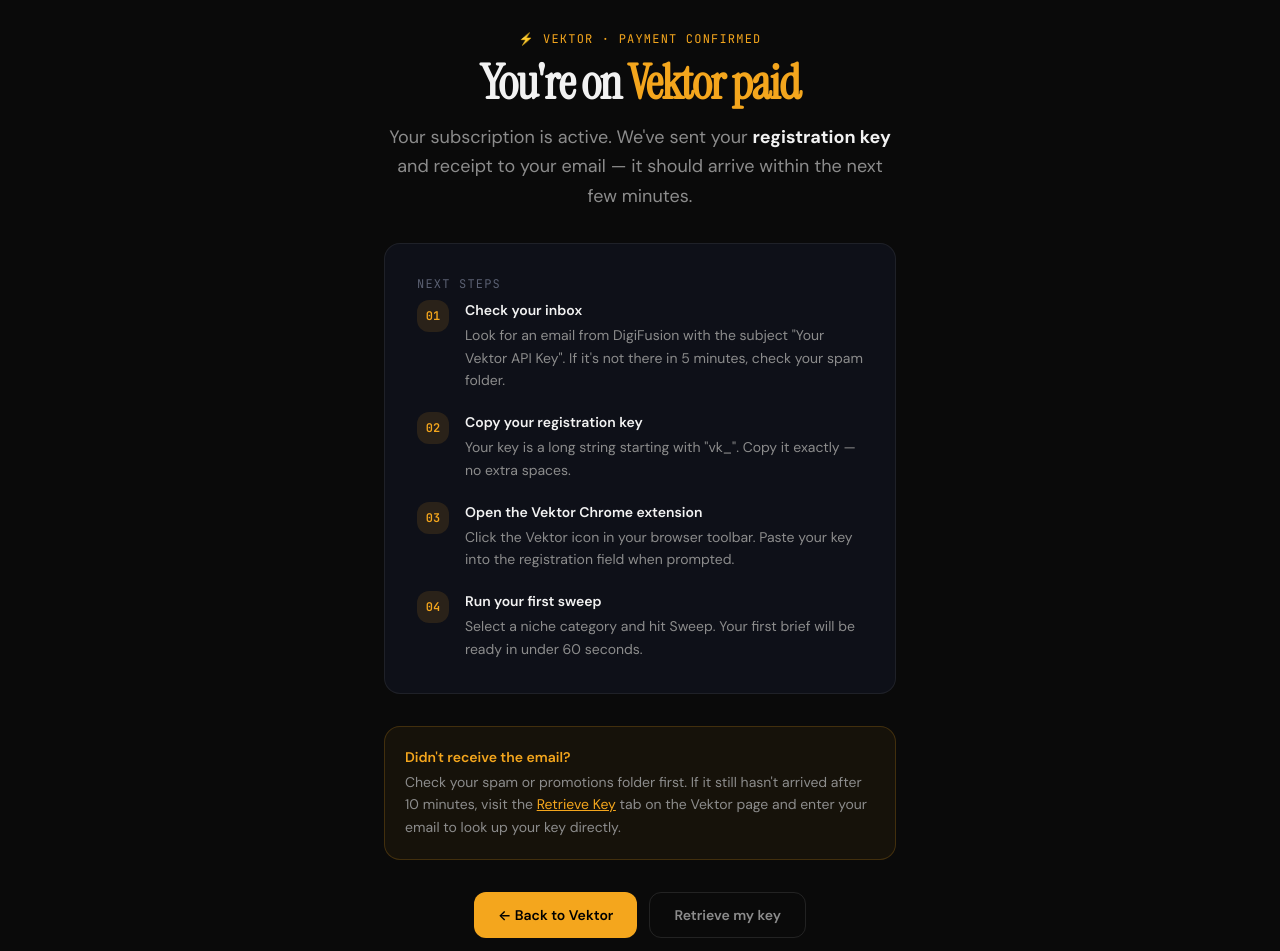
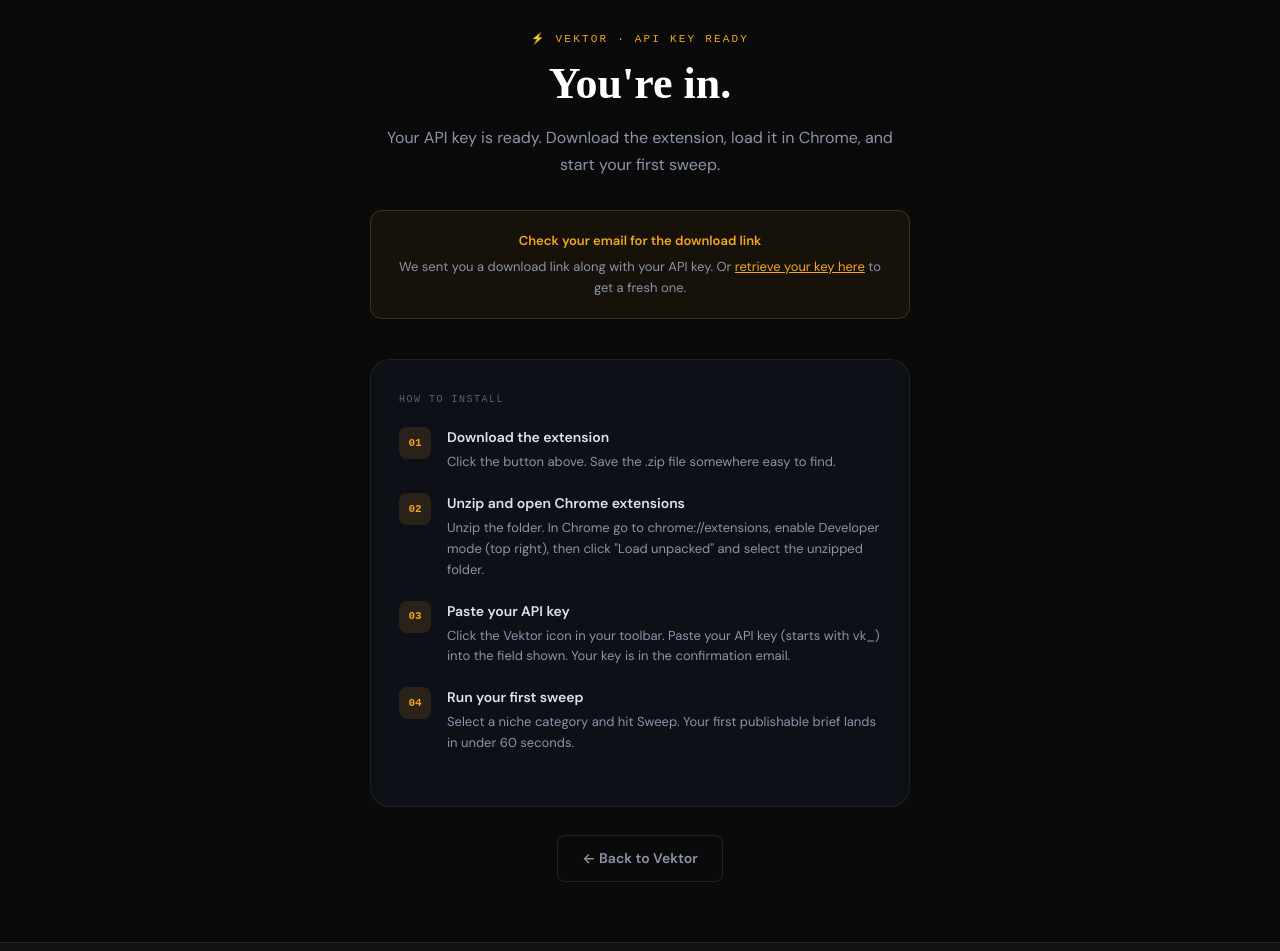
Before and after one commit to TheLionKing7/digifusion, a Next.js app: page /products/vektor/success in a window 1280 px wide. Shown: the part 141-1092 px from the top of the page. Built offline with nearby package versions, Linux system fonts and the light colour scheme.

Commit message:
integrate download of vektor

```diff
--- a/app/products/vektor/success/page.tsx
+++ b/app/products/vektor/success/page.tsx
@@ -1,98 +1,127 @@
+'use client';
+
 import Link from 'next/link';
+import { useSearchParams } from 'next/navigation';
+import { Suspense } from 'react';
 
-export const metadata = {
-  title: 'Payment Confirmed — Vektor',
-  description: 'Your Vektor subscription is active. Check your email for your registration key.',
-};
+const VEKTOR_API = 'https://vektor-xr-1.onrender.com';
 
-interface Props {
-  searchParams: Promise<{ plan?: string; ref?: string }>;
-}
-
-export default async function VektorSuccessPage({ searchParams }: Props) {
-  const { plan } = await searchParams;
-  const planLabel = plan === 'pro' ? 'Pro' : plan === 'solo' ? 'Solo' : 'paid';
+function VektorSuccessContent() {
+  const params    = useSearchParams();
+  const plan      = params.get('plan') || '';
+  const apiKey    = params.get('key')  || '';
+  const planLabel = plan === 'pro' ? 'Pro' : plan === 'solo' ? 'Solo' : plan === 'free' ? 'Free' : '';
+  const isFree    = !plan || plan === 'free';
+  const downloadHref = apiKey
+    ? `${VEKTOR_API}/auth/download?key=${encodeURIComponent(apiKey)}`
+    : null;
 
   return (
     <div style={{ minHeight: '80vh', display: 'flex', alignItems: 'center', justifyContent: 'center', padding: '60px 24px' }}>
-      <div className="text-center max-w-lg mx-auto">
+      <div style={{ textAlign: 'center', maxWidth: 540, width: '100%', margin: '0 auto' }}>
 
         {/* Icon */}
-        <div className="w-20 h-20 rounded-full mx-auto mb-8 flex items-center justify-center"
-          style={{ background: 'rgba(244,166,29,0.12)', border: '1px solid rgba(244,166,29,0.3)' }}>
+        <div style={{ width: 80, height: 80, borderRadius: '50%', margin: '0 auto 32px', display: 'flex', alignItems: 'center', justifyContent: 'center', background: 'rgba(244,166,29,0.12)', border: '1px solid rgba(244,166,29,0.3)' }}>
           <svg width="36" height="36" viewBox="0 0 24 24" fill="none" stroke="#f4a61d" strokeWidth="2.5" strokeLinecap="round" strokeLinejoin="round">
             <polyline points="20 6 9 17 4 12" />
           </svg>
         </div>
 
         {/* Heading */}
-        <p className="text-xs font-mono tracking-widest uppercase mb-3" style={{ color: '#f4a61d' }}>
-          ⚡ Vektor · Payment Confirmed
+        <p style={{ fontFamily: 'DM Mono,monospace', fontSize: 11, letterSpacing: '0.2em', textTransform: 'uppercase', color: '#f4a61d', marginBottom: 12 }}>
+          ⚡ Vektor · {isFree ? 'API Key Ready' : 'Payment Confirmed'}
         </p>
-        <h1 className="font-serif text-4xl md:text-5xl font-bold tracking-tight text-foreground mb-4">
-          You&apos;re on <span style={{ color: '#f4a61d' }}>Vektor {planLabel}</span>
+        <h1 style={{ fontFamily: 'Playfair Display,serif', fontSize: 'clamp(28px,5vw,44px)', fontWeight: 700, lineHeight: 1.1, color: '#fff', marginBottom: 16 }}>
+          {isFree ? "You're in." : <>You&apos;re on <span style={{ color: '#f4a61d' }}>Vektor {planLabel}</span></>}
         </h1>
-        <p className="text-lg text-muted leading-relaxed mb-8">
-          Your subscription is active. We&apos;ve sent your <strong className="text-foreground">registration key</strong> and receipt to your email — it should arrive within the next few minutes.
+        <p style={{ fontSize: 16, color: '#8b94a8', lineHeight: 1.7, marginBottom: 32 }}>
+          {isFree
+            ? 'Your API key is ready. Download the extension, load it in Chrome, and start your first sweep.'
+            : `Your ${planLabel} subscription is active. Download the extension below — your API key and receipt are also on the way to your inbox.`}
         </p>
 
+        {/* Download CTA — primary action */}
+        {downloadHref ? (
+          <div style={{ marginBottom: 40 }}>
+            <a
+              href={downloadHref}
+              style={{
+                display: 'inline-flex', alignItems: 'center', gap: 10,
+                padding: '16px 36px', background: '#f4a61d', color: '#000',
+                fontFamily: 'Playfair Display,serif', fontWeight: 700, fontSize: 15,
+                borderRadius: 10, textDecoration: 'none', transition: 'all 0.2s',
+                letterSpacing: '0.5px',
+              }}
+            >
+              ⬇ Download Vektor Extension
+            </a>
+            <p style={{ fontSize: 12, color: '#5a6072', marginTop: 10 }}>
+              Chrome extension (.zip) · Load unpacked via chrome://extensions
+            </p>
+          </div>
+        ) : (
+          <div style={{ marginBottom: 40, padding: '20px 24px', background: 'rgba(244,166,29,0.05)', border: '1px solid rgba(244,166,29,0.2)', borderRadius: 12 }}>
+            <p style={{ fontSize: 13, color: '#f4a61d', fontWeight: 600, marginBottom: 6 }}>Check your email for the download link</p>
+            <p style={{ fontSize: 13, color: '#8b94a8', lineHeight: 1.6 }}>
+              We sent you a download link along with your API key. Or{' '}
+              <Link href="/products/vektor#vk-register" style={{ color: '#f4a61d', textDecoration: 'underline' }}>
+                retrieve your key here
+              </Link>{' '}
+              to get a fresh one.
+            </p>
+          </div>
+        )}
+
         {/* Steps card */}
-        <div className="rounded-2xl border p-8 mb-8 text-left space-y-5"
-          style={{ background: '#0e1018', borderColor: 'rgba(255,255,255,0.07)' }}>
-          <p className="text-xs font-mono tracking-widest uppercase mb-2" style={{ color: '#5a6072' }}>Next steps</p>
-
+        <div style={{ background: '#0e1018', border: '1px solid rgba(255,255,255,0.07)', borderRadius: 20, padding: '32px 28px', marginBottom: 28, textAlign: 'left' }}>
+          <p style={{ fontFamily: 'DM Mono,monospace', fontSize: 10, letterSpacing: '0.15em', textTransform: 'uppercase', color: '#5a6072', marginBottom: 20 }}>
+            How to install
+          </p>
           {[
-            { num: '01', title: 'Check your inbox', body: 'Look for an email from DigiFusion with the subject "Your Vektor API Key". If it\'s not there in 5 minutes, check your spam folder.' },
-            { num: '02', title: 'Copy your registration key', body: 'Your key is a long string starting with "vk_". Copy it exactly — no extra spaces.' },
-            { num: '03', title: 'Open the Vektor Chrome extension', body: 'Click the Vektor icon in your browser toolbar. Paste your key into the registration field when prompted.' },
-            { num: '04', title: 'Run your first sweep', body: 'Select a niche category and hit Sweep. Your first brief will be ready in under 60 seconds.' },
+            { num: '01', title: 'Download the extension', body: 'Click the button above. Save the .zip file somewhere easy to find.' },
+            { num: '02', title: 'Unzip and open Chrome extensions', body: 'Unzip the folder. In Chrome go to chrome://extensions, enable Developer mode (top right), then click "Load unpacked" and select the unzipped folder.' },
+            { num: '03', title: 'Paste your API key', body: 'Click the Vektor icon in your toolbar. Paste your API key (starts with vk_) into the field shown. Your key is in the confirmation email.' },
+            { num: '04', title: 'Run your first sweep', body: 'Select a niche category and hit Sweep. Your first publishable brief lands in under 60 seconds.' },
           ].map(({ num, title, body }) => (
-            <div key={num} className="flex gap-4 items-start">
-              <div className="shrink-0 w-8 h-8 rounded-lg flex items-center justify-center text-xs font-mono font-bold"
-                style={{ background: 'rgba(244,166,29,0.12)', color: '#f4a61d' }}>
+            <div key={num} style={{ display: 'flex', gap: 16, alignItems: 'flex-start', marginBottom: 20 }}>
+              <div style={{ flexShrink: 0, width: 32, height: 32, borderRadius: 8, display: 'flex', alignItems: 'center', justifyContent: 'center', fontFamily: 'DM Mono,monospace', fontSize: 11, fontWeight: 700, background: 'rgba(244,166,29,0.12)', color: '#f4a61d' }}>
                 {num}
               </div>
               <div>
-                <p className="font-semibold text-foreground text-sm mb-1">{title}</p>
-                <p className="text-sm text-muted leading-relaxed">{body}</p>
+                <p style={{ fontWeight: 600, color: '#dde3f0', fontSize: 14, marginBottom: 4 }}>{title}</p>
+                <p style={{ fontSize: 13, color: '#8b94a8', lineHeight: 1.6 }}>{body}</p>
               </div>
             </div>
           ))}
         </div>
 
-        {/* Didn't get email note */}
-        <div className="rounded-xl border p-5 mb-8 text-sm text-left"
-          style={{ background: 'rgba(244,166,29,0.05)', borderColor: 'rgba(244,166,29,0.2)' }}>
-          <p className="font-semibold mb-1" style={{ color: '#f4a61d' }}>Didn&apos;t receive the email?</p>
-          <p className="text-muted leading-relaxed">
-            Check your spam or promotions folder first. If it still hasn&apos;t arrived after 10 minutes,
-            visit the{' '}
-            <Link href="/products/vektor#vk-register" className="underline" style={{ color: '#f4a61d' }}>
-              Retrieve Key
-            </Link>{' '}
-            tab on the Vektor page and enter your email to look up your key directly.
-          </p>
-        </div>
-
         {/* Actions */}
-        <div className="flex flex-wrap gap-3 justify-center">
+        <div style={{ display: 'flex', gap: 12, justifyContent: 'center', flexWrap: 'wrap' }}>
           <Link
             href="/products/vektor"
-            className="inline-flex items-center gap-2 px-6 py-3 rounded-lg font-semibold text-sm transition-all"
-            style={{ background: '#f4a61d', color: '#000' }}
+            style={{ padding: '12px 24px', borderRadius: 8, fontSize: 14, fontWeight: 600, background: 'transparent', border: '1px solid rgba(255,255,255,0.1)', color: '#8b94a8', textDecoration: 'none' }}
           >
             ← Back to Vektor
           </Link>
-          <Link
-            href="/products/vektor#vk-register"
-            className="inline-flex items-center gap-2 px-6 py-3 rounded-lg font-semibold text-sm border transition-all text-muted hover:text-foreground"
-            style={{ borderColor: 'rgba(255,255,255,0.1)' }}
-          >
-            Retrieve my key
-          </Link>
+          {!isFree && (
+            <Link
+              href="/products/vektor#vk-pricing"
+              style={{ padding: '12px 24px', borderRadius: 8, fontSize: 14, fontWeight: 600, background: 'transparent', border: '1px solid rgba(244,166,29,0.3)', color: '#f4a61d', textDecoration: 'none' }}
+            >
+              View your plan
+            </Link>
+          )}
         </div>
 
       </div>
     </div>
   );
 }
+
+export default function VektorSuccessPage() {
+  return (
+    <Suspense>
+      <VektorSuccessContent />
+    </Suspense>
+  );
+}
```
Also changed, not shown: app/products/vektor/page.tsx (+40 -1 lines).
